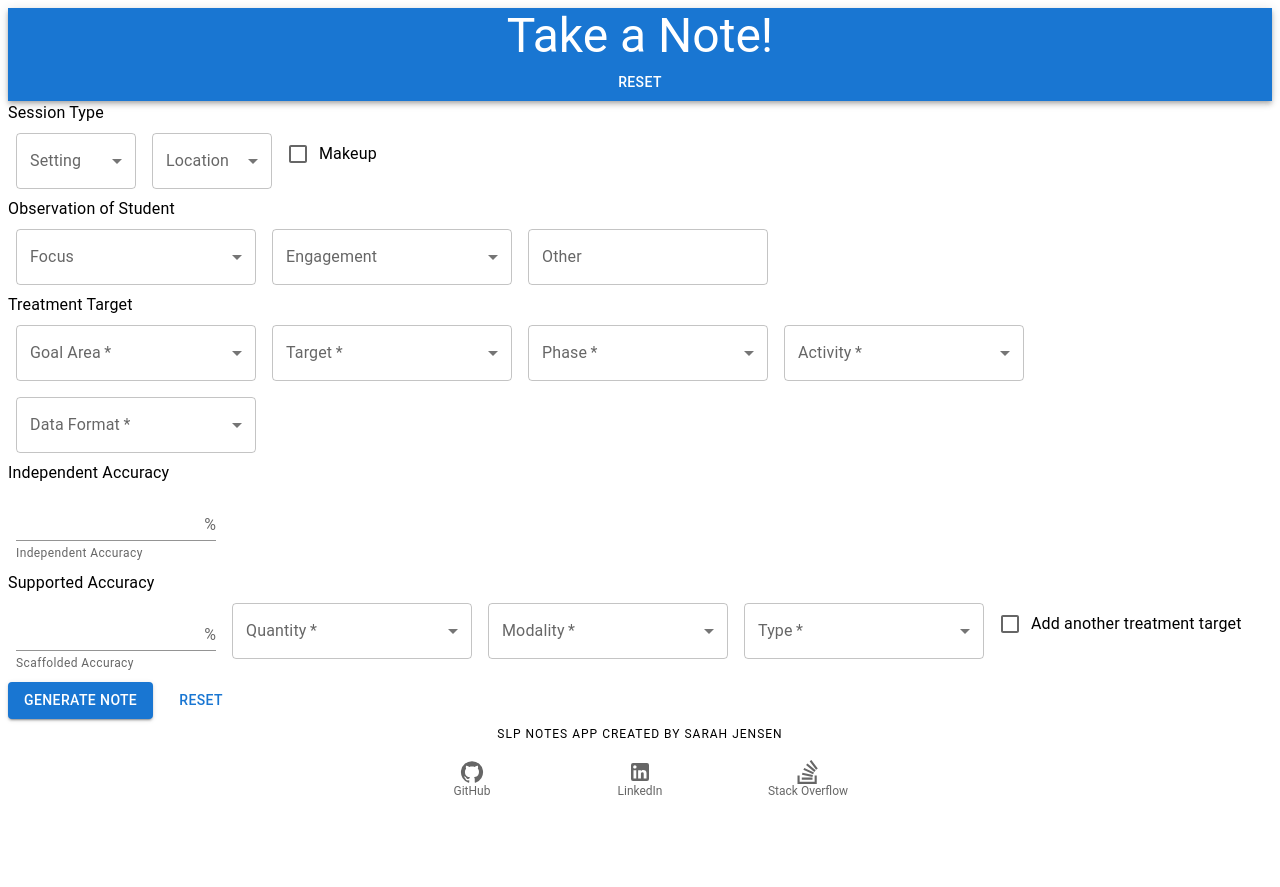
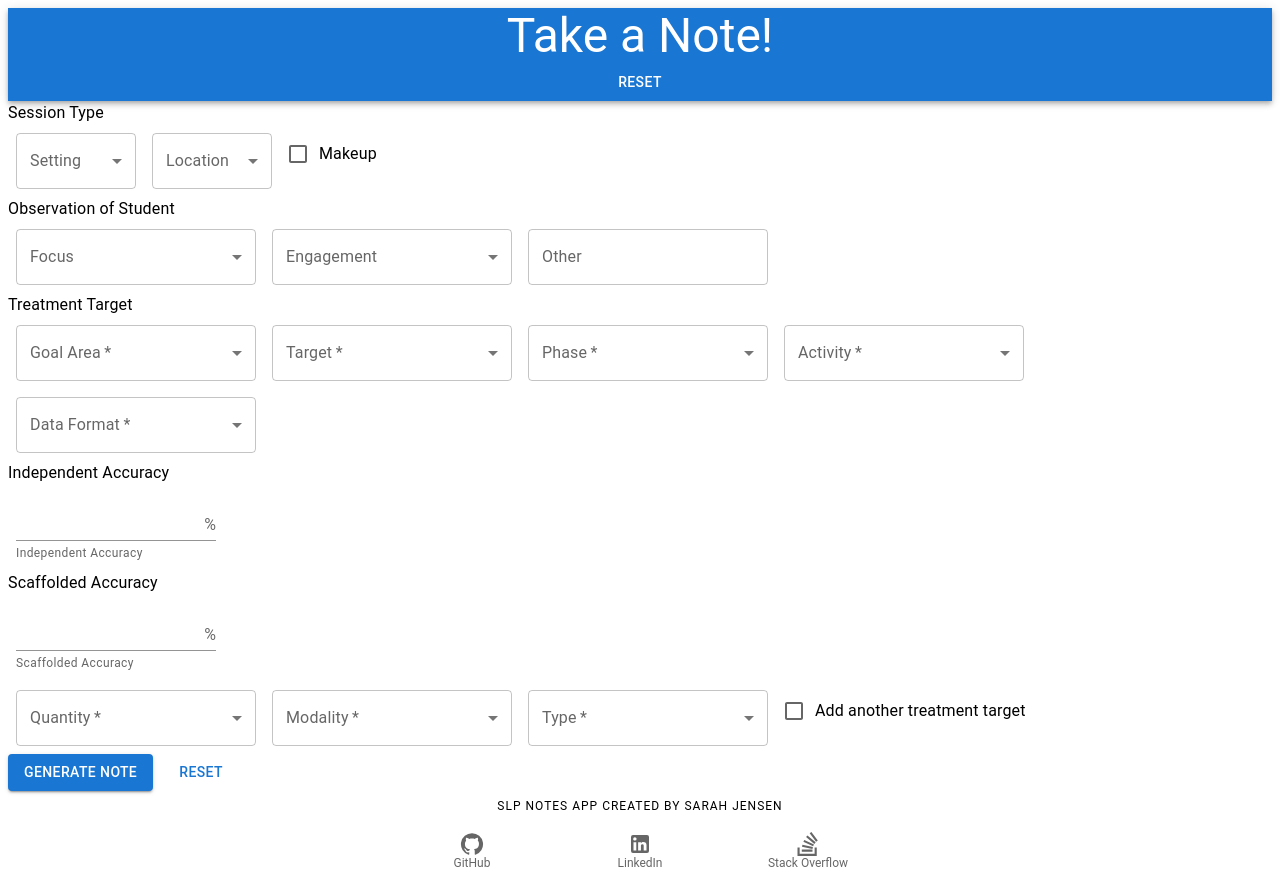
Before and after one commit to sarah-jensen/SLP-notes-app, a React (Create React App) app: page / in a window 1280 px wide. Before the commit the page ends 815 px from the top, so only its background shows below. Built offline with nearby package versions, Linux system fonts and the light colour scheme.

Commit message:
moved percentage inputs to Percentage component, updated handling functions, updated imports

```diff
--- /dev/null
+++ b/src/components/Percentage.js
@@ -0,0 +1,73 @@
+import React, { useState } from 'react';
+
+import {
+  Checkbox,
+  FormControl,
+  FormControlLabel,
+  FormHelperText,
+  Input,
+  InputAdornment,
+  InputLabel,
+  MenuItem,
+  Select,
+  Typography,
+} from '@mui/material';
+
+export const Percentage = () => {
+
+    // Handle user input for INDEPENDENT accuracy
+  const [independent, setIndependent] = useState('');
+  const handleIndependent = (event) => {
+    setIndependent(document.getElementById('independent-input').value);
+    console.log(independent);
+  };
+
+  // Handle user input for SCAFFOLDED accuracy
+  const [scaffolded, setScaffolded] = useState('');
+  const handleScaffolded = (event) => {
+    setScaffolded(document.getElementById('scaffolded-input').value);
+    console.log(scaffolded);
+  };
+
+  return (
+    <div>
+      <Typography>Independent Accuracy</Typography>
+
+      <FormControl
+        variant='standard'
+        sx={{ m: 1, mt: 3, width: '25ch' }}
+      >
+        <Input
+          id='independent-input'
+          endAdornment={<InputAdornment position='end'>%</InputAdornment>}
+          aria-describedby='independent-input-helper-text'
+          inputProps={{
+            'aria-label': 'independent-input',
+          }}
+        />
+        <FormHelperText id='standard-weight-helper-text'>
+          Independent Accuracy
+        </FormHelperText>
+      </FormControl>
+
+      <Typography>Scaffolded Accuracy</Typography>
+
+      <FormControl
+        variant='standard'
+        sx={{ m: 1, mt: 3, width: '25ch' }}
+      >
+        <Input
+          id='scaffolded-input'
+          endAdornment={<InputAdornment position='end'>%</InputAdornment>}
+          aria-describedby='scaffolded-input-helper-text'
+          inputProps={{
+            'aria-label': 'scaffolded-input',
+          }}
+        />
+        <FormHelperText id='standard-weight-helper-text'>
+          Scaffolded Accuracy
+        </FormHelperText>
+      </FormControl>
+    </div>
+  );
+};
--- a/src/components/SessionData.js
+++ b/src/components/SessionData.js
@@ -1,6 +1,10 @@
 // TODO: flesh out activities list
 
 import React, { useState } from 'react';
+
+import {
+  Percentage
+} from './Percentage.js';
 
 import {
   Checkbox,
@@ -46,11 +50,7 @@ export const SessionData = () => {
     setFormat(event.target.value);
   };
 
-  // Handle user input for INDEPENDENT accuracy
-  const [independent, setIndependent] = useState('');
-  const handleIndependent = (event) => {
-    setIndependent(event.target.value);
-  };
+
 
   //TODO: Handle user input for SUPPORTED accuracy
 
@@ -179,43 +179,7 @@ export const SessionData = () => {
         </Select>
       </FormControl>
 
-      <Typography>Independent Accuracy</Typography>
-
-      <FormControl
-        variant='standard'
-        sx={{ m: 1, mt: 3, width: '25ch' }}
-      >
-        <Input
-          id='independent-input'
-          endAdornment={<InputAdornment position='end'>%</InputAdornment>}
-          aria-describedby='independent-input-helper-text'
-          inputProps={{
-            'aria-label': 'independent-input',
-          }}
-        />
-        <FormHelperText id='standard-weight-helper-text'>
-          Independent Accuracy
-        </FormHelperText>
-      </FormControl>
-
-      <Typography>Supported Accuracy</Typography>
-
-      <FormControl
-        variant='standard'
-        sx={{ m: 1, mt: 3, width: '25ch' }}
-      >
-        <Input
-          id='scaffolded-input'
-          endAdornment={<InputAdornment position='end'>%</InputAdornment>}
-          aria-describedby='scaffolded-input-helper-text'
-          inputProps={{
-            'aria-label': 'scaffolded-input',
-          }}
-        />
-        <FormHelperText id='standard-weight-helper-text'>
-          Scaffolded Accuracy
-        </FormHelperText>
-      </FormControl>
+      <Percentage></Percentage>
 
       <FormControl
         required
--- a/src/components/index.js
+++ b/src/components/index.js
@@ -1,6 +1,7 @@
 export * from './Buttons';
 export * from './Footer';
 export * from './Navbar';
+export * from './Percentage';
 export * from './SessionData';
 export * from './SessionType';
 export * from './StudentObs';
```
